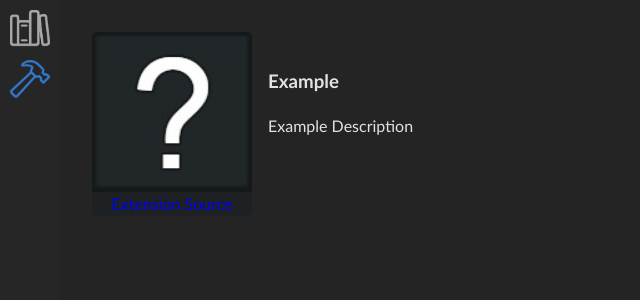
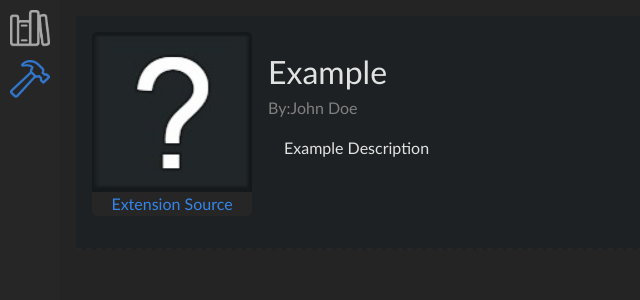
Before and after one commit to Candorada/M3, a React (Vite) app: page /extensions/1 in a window 1280 px wide. Shown: the top 300 px of the page, without its empty margins (0-640 px from the left). Built offline with nearby package versions, Linux system fonts and the light colour scheme; no server answers.

Commit message:
added moble supported UI & UI improvements

```diff
--- a/src/App.css
+++ b/src/App.css
@@ -7,3 +7,12 @@
     overflow: hidden;
     height: 100vh;
 }
+@media (max-aspect-ratio: 1) {
+    #root{
+        flex-direction: column-reverse;
+    }
+    #currentPage{
+        height: calc(100vh - 60px);
+        width: 100%;
+    }
+}
--- a/src/extensionsUI/ExtensionPage/extensionpage.css
+++ b/src/extensionsUI/ExtensionPage/extensionpage.css
@@ -1,27 +1,64 @@
 #extensionPage{
     width: 100%;
+    box-sizing: border-box;
     height: 100%;
     font-family: var(--font);
     display: flex;
-    padding:2rem;
+    padding:1rem;
+}
+.top{
+    padding: 1rem;
+    height: fit-content;
+    display: flex;
+    width: 100%;
+    border-bottom:var(--primary2) dashed 2px;
+    background-color: var(--primary3);
 }
 .leftItem{
+    width: 10rem;
+    border-radius: 5px;
+    overflow:hidden;
     display: flex;
     flex-direction: column;
+    flex-shrink: 0;
     height: fit-content;
 }
 .leftItem > img{
-    width: 10rem;
-    border-radius:  5px 5px 0px 0px;
+    width: 100%;
 }
 .leftItem > div{
-    background-color: var(--primary3);
-    width: 10rem;
+    background-color: var(--primary2);
+    width: 100%;
     text-align: center;
-    border-radius: 0px 0px 5px 5px;
-
+    font-size: 1rem;
+}
+.leftItem > div > a{
+    color:var(--secondary2);
 }
 .rightItem{
     padding: 1rem;
-    width: calc(100% - 10rem);
+    width:100%;
+    height: 10.5rem;
+    display: flex;
+    flex-direction: column;
 }
+#extensionDescription{
+    height:100%;
+    overflow-y: auto;
+    scrollbar-gutter: overlay;
+    padding:1rem;
+}
+.title{
+    font-size: 2rem;
+}
+.creator{
+    color:gray;
+    text-decoration:underline;
+}
+.creator:not([href=""])::after{
+    content: "🔗";
+}
+.creator[href=""]{
+    text-decoration:none;
+    pointer-events: none;
+}
--- a/src/extensionsUI/ExtensionPage/extensionpage.jsx
+++ b/src/extensionsUI/ExtensionPage/extensionpage.jsx
@@ -11,7 +11,9 @@ function ExtensionPage(){
             iconPath:"../../../src/extensionsUI/Error.jpg",
             description:"Example Description",
             name:"Example",
-            sourceUrl:"./",
+            sourceUrl:"./", //url that extension is fetching from
+            creator:"John Doe",
+            creatorSocials:""
         }
     })
     useEffect(()=>{
@@ -23,14 +25,23 @@ function ExtensionPage(){
         })()
     })
     return (<>
-        <div id = "extensionPage" htmlFor ="fileInput">
-            <div className = "leftItem">
-                <img src={extensionImagePathGetter(jsonData.properties.iconPath,extension)} alt="IconImg" />
-                <div><a href={jsonData.properties.sourceUrl}>Extension Source</a></div>
-            </div>
-            <div className="rightItem">
-                <h3>{jsonData.properties.name}</h3>
-                {jsonData.properties.description}
+        <div id = "extensionPage">
+            <div className = "top">
+                <div className = "leftItem">
+                    <img src={extensionImagePathGetter(jsonData.properties.iconPath,extension)} alt="IconImg" />
+                    <div><a href={jsonData.properties.sourceUrl}>Extension Source</a></div>
+                </div>
+                <div className="rightItem">
+                    <div>
+                        <div className = "title">
+                        {jsonData.properties.name}
+                        </div>
+                        <a className = "creator" href = {jsonData.properties.creatorSocials}>
+                        By:{jsonData.properties.creator}
+                        </a>
+                    </div>
+                    <div dangerouslySetInnerHTML={{__html:jsonData.properties.description}} id = "extensionDescription"></div>
+                </div>
             </div>
         </div>
     </>)
--- a/src/extensionsUI/extenisonsUI.jsx
+++ b/src/extensionsUI/extenisonsUI.jsx
@@ -52,23 +52,6 @@ function ExtensionsPage() {
     }
   };
 
-  const handleClick = async () => {
-    try {
-      const response = await fetch("http://localhost:3000/button-press", {
-        method: "POST",
-        headers: {
-          "Content-Type": "application/json",
-        },
-        body: JSON.stringify({ message: "Button pressed" }),
-      });
-
-      const data = await response.json();
-      console.log("Response from server:", data);
-    } catch (error) {
-      console.error("Error:", error);
-    }
-  };
-
   useEffect(() => {
     updateExtensionList();
   }, []);
@@ -82,9 +65,6 @@ function ExtensionsPage() {
         {extensions.map((extension) => (
           <Extension key={extension.id} extension={extension} />
         ))}
-        <button className="deleteButton" onClick={handleClick}>
-          delete
-        </button>
       </div>
     </>
   );
--- a/src/extensionsUI/style.css
+++ b/src/extensionsUI/style.css
@@ -26,7 +26,6 @@ a{
     pointer-events: none; /*this one allows the pointer to penetrate to the <a> element which is a link*/
 }
 #extensionListHolder{
-    overflow-y: scroll;
-
+    overflow-y: auto;
     height: 100%;
 }
--- a/src/library.css
+++ b/src/library.css
@@ -18,11 +18,14 @@
     width: 100%;
     height: 50px;
     padding: 5px;
-    gap:5px;
-    overflow-x: scroll;
-    justify-content: center;
-    scrollbar-width: none;
+    overflow-x:auto;
+    overflow-y:hidden;
 
+}
+#topbar > *{
+    margin:auto;
+    display: flex;
+    flex-wrap: nowrap;
 }
 .category{
     background-color: red;
--- a/src/library.jsx
+++ b/src/library.jsx
@@ -29,8 +29,8 @@ function Library() {
     }
     return (<>
         <div id="library">
-                <div>
-                    <div id = "topbar">
+                <div id = "topbar">
+                    <div>
                         {categories.map((category)=><button key = {category} className = "category">{category}</button>)}
                         <button id = "addCategory" key = "addCategory">+</button>
                     </div>
--- a/src/sideNav.css
+++ b/src/sideNav.css
@@ -3,10 +3,19 @@
     width: 40px;
     padding:10px;
     display: flex;
+    gap: 10px;
     flex-direction: column;
 }
-.sideNavItem{
-    margin-bottom: 10px;
+@media (max-aspect-ratio: 1) {
+    #sideNav{
+        background-color:var(--primary2);
+        box-sizing: border-box;
+        display: flex;
+        height: 60px;
+        width: 100%;
+        flex-direction: row;
+        justify-content: center;
+    }
 }
 .sideNavItem > div{
     width: 40px;
--- a/ya.html
+++ b/ya.html
@@ -42,6 +42,7 @@
 
 /* Box styling */
 .box {
+  background-color: black;
   display: block;
   height: 100%;
   width: 100%;
```
Also changed, not shown: 1 other file (tests, documents, lock files or other folders).
